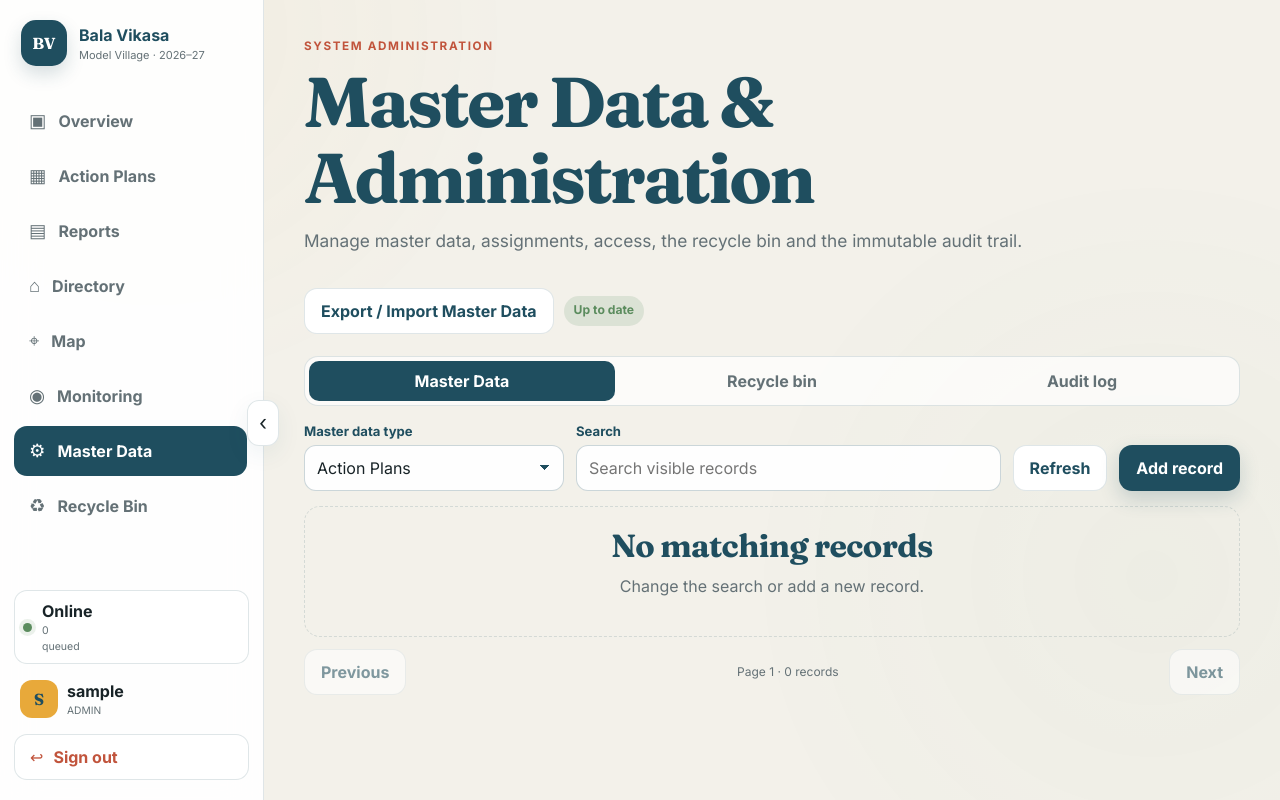
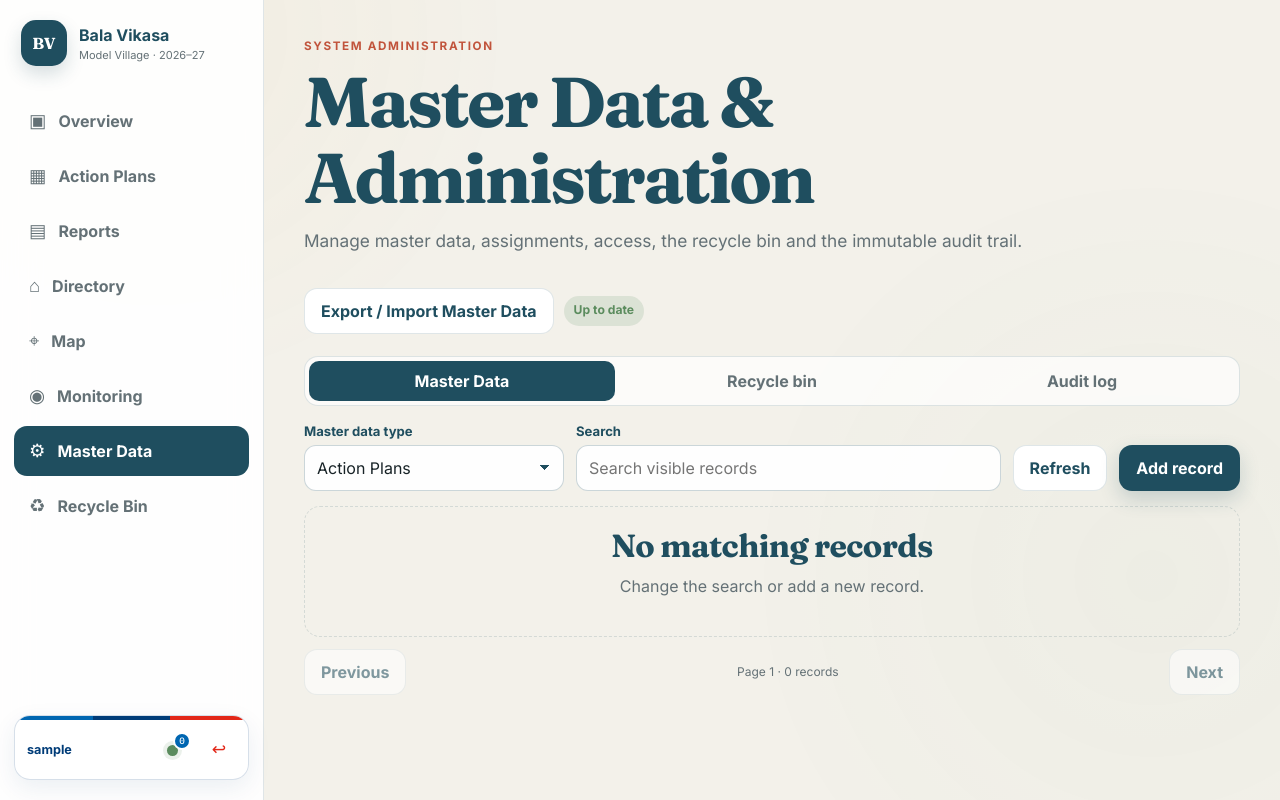
Before and after one commit to balavikasa/bala-vikasa-model-village-saas, a Flask app: page /admin in a window 1280 px wide. Run offline with Flask 3, Linux system fonts and the light colour scheme; the visitor is signed in with stand-in values (Sample User, id 1); data that the repository does not hold is empty; some libraries are stand-ins or nearby versions.

Commit message:
Refine sidebar with BMW-inspired account footer

```diff
--- a/app/static/css/app.css
+++ b/app/static/css/app.css
@@ -2010,3 +2010,174 @@ details pre{max-width:400px;max-height:220px;overflow:auto;padding:10px;border-r
     grid-template-columns: minmax(0, 1fr);
   }
 }
+/* --------------------------------------------------------------------------
+   BMW M-inspired desktop sidebar footer
+   Reference colors sampled from the supplied BMW M image:
+   light blue #0066B1, dark blue #003C78, red #E22718.
+   -------------------------------------------------------------------------- */
+:root {
+  --bmw-m-light-blue: #0066B1;
+  --bmw-m-dark-blue: #003C78;
+  --bmw-m-red: #E22718;
+}
+
+@media (min-width: 760px) {
+  /* Keep wheel/touch/keyboard scrolling, but remove the visual scrollbar. */
+  .rail-nav {
+    scrollbar-width: none;
+    -ms-overflow-style: none;
+    padding-right: 0;
+  }
+
+  .rail-nav::-webkit-scrollbar {
+    width: 0;
+    height: 0;
+    display: none;
+  }
+
+  /* Collapse control has been removed from the template. This is defensive. */
+  .rail-toggle {
+    display: none !important;
+  }
+
+  .rail-footer {
+    display: block;
+    flex: 0 0 auto;
+    margin-top: auto;
+  }
+
+  .rail-account-strip {
+    position: relative;
+    width: 100%;
+    min-height: 58px;
+    display: flex;
+    flex-direction: column;
+    align-items: center;
+    justify-content: center;
+    gap: 5px;
+    padding: 10px 5px 7px;
+    overflow: hidden;
+    border: 1px solid rgba(0, 60, 120, .16);
+    border-radius: 16px;
+    background: rgba(255, 255, 255, .96);
+    box-shadow: 0 8px 24px rgba(0, 60, 120, .08);
+  }
+
+  .rail-account-strip::before {
+    content: "";
+    position: absolute;
+    inset: 0 0 auto;
+    height: 4px;
+    background:
+      linear-gradient(
+        90deg,
+        var(--bmw-m-light-blue) 0 33.333%,
+        var(--bmw-m-dark-blue) 33.333% 66.666%,
+        var(--bmw-m-red) 66.666% 100%
+      );
+  }
+
+  .rail-account-name {
+    display: none;
+    min-width: 0;
+    color: var(--bmw-m-dark-blue);
+    font-size: .79rem;
+    font-weight: 800;
+    line-height: 1.2;
+  }
+
+  .rail-status-button,
+  .rail-account-logout-button {
+    position: relative;
+    width: 44px;
+    min-width: 44px;
+    height: 44px;
+    min-height: 44px;
+    display: inline-grid;
+    place-items: center;
+    border: 0;
+    border-radius: 12px;
+    background: transparent;
+    font: inherit;
+    cursor: pointer;
+    transition:
+      background .15s ease,
+      transform .15s ease,
+      box-shadow .15s ease;
+  }
+
+  .rail-status-button {
+    color: var(--bmw-m-dark-blue);
+  }
+
+  .rail-status-button:hover {
+    background: rgba(0, 102, 177, .09);
+  }
+
+  .rail-account-logout {
+    margin: 0;
+  }
+
+  .rail-account-logout-button {
+    color: var(--bmw-m-red);
+    font-size: 1.08rem;
+  }
+
+  .rail-account-logout-button:hover {
+    background: rgba(226, 39, 24, .09);
+  }
+
+  .rail-status-button:focus-visible,
+  .rail-account-logout-button:focus-visible {
+    outline: 3px solid rgba(0, 102, 177, .28);
+    outline-offset: 2px;
+  }
+
+  .rail-status-button:active,
+  .rail-account-logout-button:active {
+    transform: translateY(1px);
+  }
+
+  .rail-status-button .network-dot {
+    width: 11px;
+    height: 11px;
+    box-shadow: 0 0 0 4px rgba(91, 140, 94, .12);
+  }
+
+  .rail-queue-count {
+    position: absolute;
+    top: 4px;
+    right: 3px;
+    min-width: 18px;
+    height: 18px;
+    display: grid;
+    place-items: center;
+    padding: 0 4px;
+    border: 2px solid #FFFFFF;
+    border-radius: 999px;
+    background: var(--bmw-m-light-blue);
+    color: #FFFFFF;
+    font-family: "IBM Plex Mono", ui-monospace, monospace;
+    font-size: .58rem;
+    font-weight: 800;
+    line-height: 1;
+  }
+}
+
+@media (min-width: 1080px) {
+  .rail-account-strip {
+    min-height: 62px;
+    display: grid;
+    grid-template-columns: minmax(0, 1fr) 44px 44px;
+    align-items: center;
+    gap: 3px;
+    padding: 12px 7px 7px 12px;
+  }
+
+  .rail-account-name {
+    display: block;
+    overflow: hidden;
+    text-overflow: ellipsis;
+    white-space: nowrap;
+  }
+}
--- a/app/static/js/app.js
+++ b/app/static/js/app.js
@@ -83,12 +83,10 @@
   window.addEventListener("offline", setNetworkState);
   setNetworkState();
 
-  const railKey = "mv-rail-collapsed";
-  if (localStorage.getItem(railKey) === "1") document.body.classList.add("rail-collapsed");
-  document.querySelector("[data-rail-toggle]")?.addEventListener("click", () => {
-    document.body.classList.toggle("rail-collapsed");
-    localStorage.setItem(railKey, document.body.classList.contains("rail-collapsed") ? "1" : "0");
-  });
+  // Desktop sidebar is intentionally fixed-width now. Remove the old
+  // persisted collapse state so users are never left in the legacy mode.
+  localStorage.removeItem("mv-rail-collapsed");
+  document.body.classList.remove("rail-collapsed");
 
   document.querySelectorAll("[data-toggle-password]").forEach((button) => {
     button.addEventListener("click", () => {
--- a/app/templates/base.html
+++ b/app/templates/base.html
@@ -106,21 +106,39 @@
     </nav>
 
     <div class="rail-footer">
-      <button class="sync-card" type="button" data-sync-trigger>
-        <span class="network-dot" aria-hidden="true"></span>
-        <span><strong data-network-label>Online</strong><small><span data-queue-count>0</span> queued</small></span>
-      </button>
-      <div class="user-card">
-        <span class="avatar" aria-hidden="true">{{ current_user.display_name[:1]|upper }}</span>
-        <span class="user-copy"><strong>{{ current_user.display_name }}</strong><small>{{ current_user.role.value|upper }}</small></span>
+      <div class="rail-account-strip" aria-label="Signed-in account">
+        <strong class="rail-account-name" title="{{ current_user.display_name }}">
+          {{ current_user.display_name }}
+        </strong>
+
+        <button
+          class="rail-status-button"
+          type="button"
+          data-sync-trigger
+          aria-label="Open sync queue"
+          title="Sync status and offline queue"
+        >
+          <span class="network-dot" aria-hidden="true"></span>
+          <span class="rail-queue-count" data-queue-count>0</span>
+          <span class="sr-only" data-network-label>Online</span>
+        </button>
+
+        <form
+          class="rail-account-logout"
+          action="{{ url_for('auth.logout') }}"
+          method="post"
+        >
+          <input type="hidden" name="csrf_token" value="{{ csrf_token() }}">
+          <button
+            class="rail-account-logout-button"
+            type="submit"
+            aria-label="Sign out"
+            title="Sign out"
+          >
+            <span class="nav-glyph" aria-hidden="true">&#8617;</span>
+          </button>
+        </form>
       </div>
-      <form class="rail-signout" action="{{ url_for('auth.logout') }}" method="post">
-        <input type="hidden" name="csrf_token" value="{{ csrf_token() }}">
-        <button class="rail-signout-button" type="submit" aria-label="Sign out">
-          <span class="nav-glyph" aria-hidden="true">&#8617;</span><span class="rail-signout-label">Sign out</span>
-        </button>
-      </form>
-      <button class="rail-toggle" type="button" data-rail-toggle aria-label="Collapse navigation">‹</button>
     </div>
   </aside>
   {% endif %}
```
Also changed, not shown: tests/test_shared_shell_encoding.py (+30 -0 lines).
